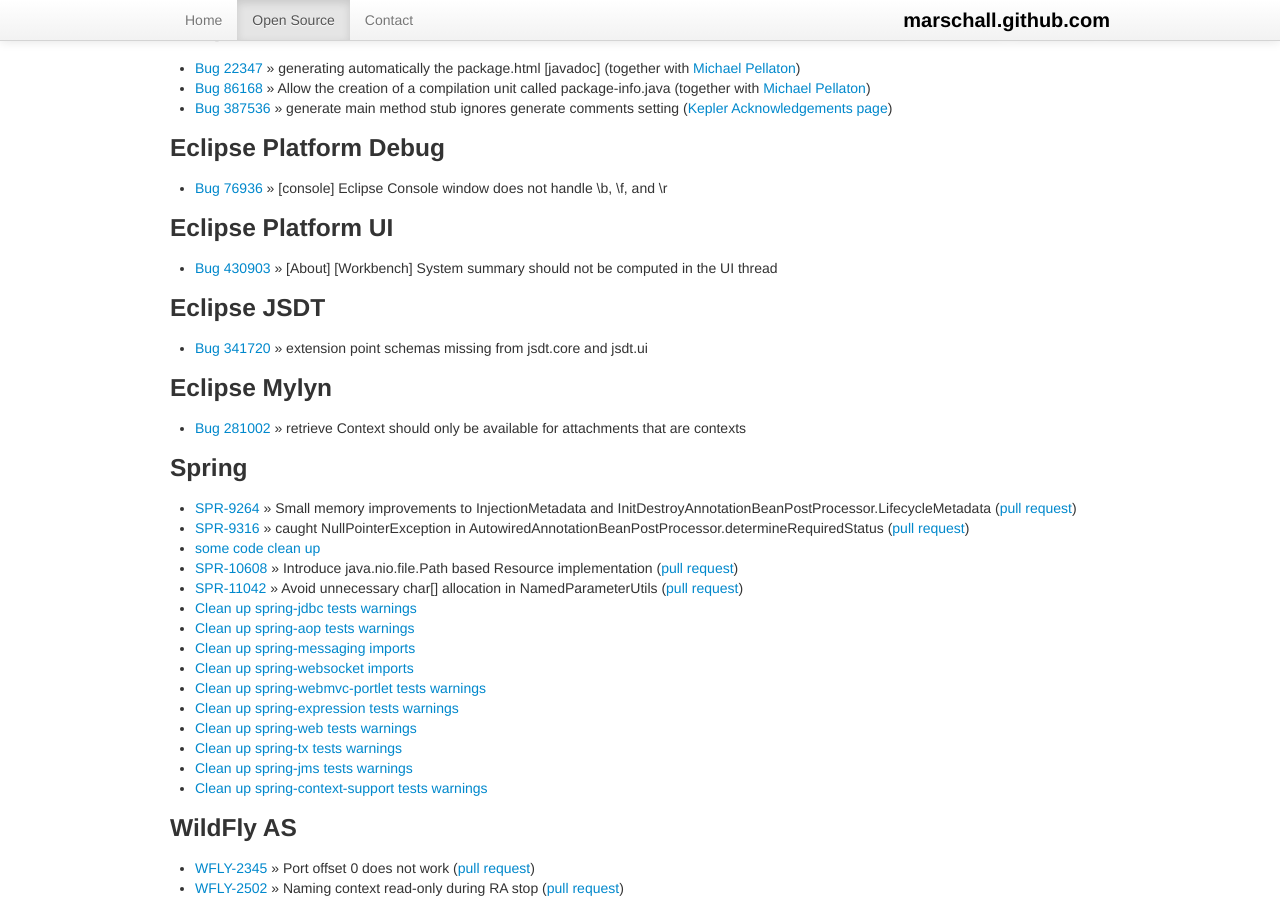
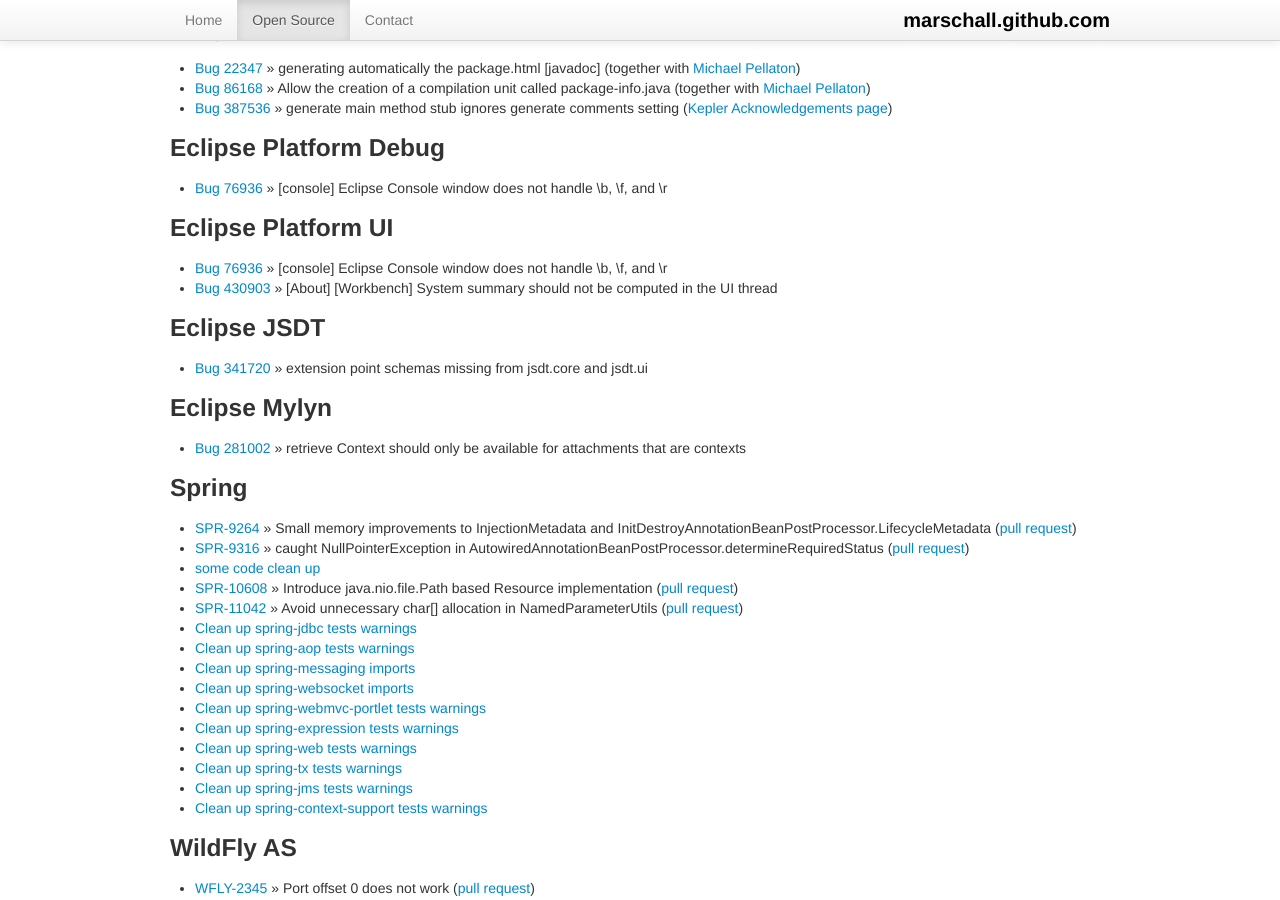
Before and after one commit to marschall/marschall.github.com, a Jekyll site: the page built from open-source.html, in a window 1280 px wide and 900 px high, scrolled down 522 px. Built offline with Jekyll 4.4.1, drawn with Linux system fonts in a browser that asks for light colours.

Commit message:
add eclipse 76936

```diff
--- a/open-source.html
+++ b/open-source.html
@@ -37,6 +37,7 @@
 
 <h3>Eclipse Platform UI</h3>
 <ul>
+  <li><a href="https://bugs.eclipse.org/bugs/show_bug.cgi?id=76936">Bug 76936</a> &raquo; [console] Eclipse Console window does not handle \b, \f, and \r</li>
   <li><a href="https://bugs.eclipse.org/bugs/show_bug.cgi?id=430903">Bug 430903</a> &raquo; [About] [Workbench] System summary should not be computed in the UI thread</li>
 </ul>
 <h3>Eclipse JSDT</h3>
@@ -112,10 +113,6 @@
   <li><a href="https://issues.jboss.org/browse/EJBCLIENT-127">EJBCLIENT-127</a> &raquo; Fix Compiler Warnings (<a href="https://github.com/jbossas/jboss-ejb-client/pull/86">pull request</a>)</li>
 </ul>
 
-<!--
-https://github.com/picketbox/picketbox-container-stale/pull/3
-https://github.com/picketbox/picketbox-container-stale/pull/2
--->
 <h3>JBoss Logging</h3>
 <ul>
   <li><a href="https://issues.jboss.org/browse/JBLOGGING-100">JBLOGGING-100</a> &raquo; JBossLogManagerLogger unconditionally does string conversion (<a href="https://github.com/jboss-logging/jboss-logging/pull/10">pull request</a>)</li>
@@ -139,9 +136,6 @@
   <li><a href="https://issues.jboss.org/browse/JBJCA-1060">JBJCA-1060</a> &raquo; JBJCA-1060 Document v$session.program in sample Oracle configuration (<a href="https://github.com/ironjacamar/ironjacamar/pull/37">pull request</a>)</li>
   <li><a href="https://issues.jboss.org/browse/JBJCA-1227">JBJCA-1227</a> &raquo; Use Message Patterns for Debug Logging (<a href="https://github.com/ironjacamar/ironjacamar/pull/251">pull request</a>)</li>
 </ul>
-<!--
-https://issues.jboss.org/browse/JBJCA-1227
--->
 <h3>JSR-107 (JCache)</h3>
 <ul>
   <li><a href="https://github.com/jsr107/jsr107spec/pull/172">jsr107spec-172</a> &raquo; Javadoc Cleanups (<a href="https://github.com/jsr107/jsr107spec/pull/172">pull request</a>)</li>
@@ -260,4 +254,8 @@
 https://github.com/spring-projects/spring-framework/pull/724
 
 https://issues.apache.org/jira/browse/FELIX-4819
+
+https://github.com/picketbox/picketbox-container-stale/pull/3
+https://github.com/picketbox/picketbox-container-stale/pull/2
+
 -->
```
